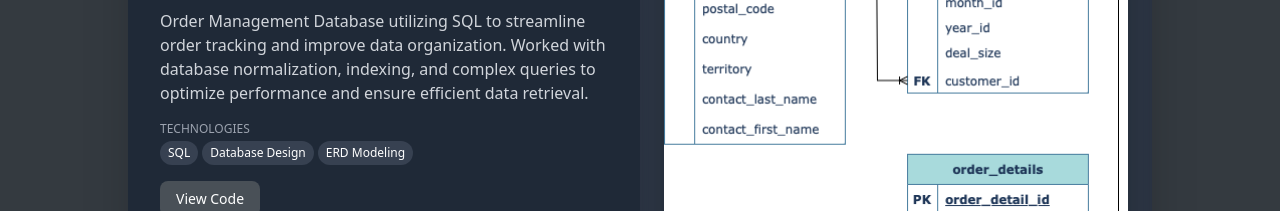
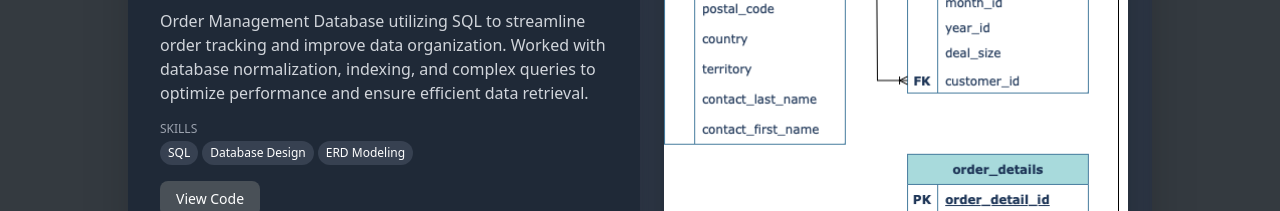
Before and after one commit to megan-es/megan-es.github.io, a React (Vite) app: page / in a window 1280 px wide. Shown: the part 1320-1531 px from the top of the page. Built offline with nearby package versions, Linux system fonts and the light colour scheme.

Commit message:
updated projects - technologies to skills

```diff
--- a/src/components/Projects.jsx
+++ b/src/components/Projects.jsx
@@ -18,35 +18,35 @@ const projects = [
     title: "Order Management Database",
     image: erdDiagram,
     description: "Order Management Database utilizing SQL to streamline order tracking and improve data organization. Worked with database normalization, indexing, and complex queries to optimize performance and ensure efficient data retrieval.",
-    technologies: ["SQL", "Database Design", "ERD Modeling"],
+    skills: ["SQL", "Database Design", "ERD Modeling"],
     codeLink: "https://github.com/megan-es/OrderManagementDatabase"
   },
   {
     title: "Retail Insights Dashboard",
     image: retailDashboardImage,
     description: "Comprehensive retail analytics dashboard providing actionable insights on sales trends, customer behavior, and inventory optimization.",
-    technologies: ["Tableau", "Business Intelligence", "Retail Analytics"],
+    skills: ["Tableau", "Business Intelligence", "Retail Analytics"],
     liveLink: "https://public.tableau.com/views/RetailDashboard_17314641855110/Dashboard2"
   },
   {
     title: "Pet Classification Model",
     image: catImage,
     description: "Developed a pet breed classification model using TensorFlow, trained on the Oxford-IIIT Pet Dataset to accurately identify 37 cat and dog breeds. Employed OpenCV for image preprocessing, implemented data augmentation and dropout layers to prevent overfitting, and achieved approximately 90% validation accuracy.",
-    technologies: ["Python", "TensorFlow", "Computer Vision", "Deep Learning"],
+    skills: ["Python", "TensorFlow", "Computer Vision", "Deep Learning"],
     codeLink: "https://github.com/megan-es/PetClassificationProject"
   },
   {
     title: "Congress Aging Dashboard",
     image: congressDashboardImage,
     description: "Interactive visualization of congressional age demographics over time, revealing trends and shifts in representation.",
-    technologies: ["Tableau", "Data Visualization", "Political Analysis"],
+    skills: ["Tableau", "Data Visualization", "Political Analysis"],
     liveLink: "https://public.tableau.com/views/congreesaging/Dashboard2"
   },
   {
       title: "Animal Crossing: New Horizons Analysis",
       image: animalCrossingImage,
       description: "Analyzed Animal Crossing: New Horizons gameplay data to uncover patterns in villager demographics and in-game item preferences. Developed interactive visualizations to present insights on player behavior, villager popularity trends, and game economy dynamics.",
-      technologies: ["Python", "pandas", "Data Analysis", "Matplotlib", "Statistical Modeling"],
+      skills: ["Python", "pandas", "Data Analysis", "Matplotlib", "Statistical Modeling"],
       codeLink: "https://github.com/megan-es/animal-crossing-new-horizons-project"
     }
 ];
@@ -99,9 +99,9 @@ const Projects = () => {
               <p className="text-gray-300 mb-4 text-sm md:text-base">{project.description}</p>
 
               <div className="mb-4">
-                <h4 className="text-xs uppercase text-gray-400 mb-1">Technologies</h4>
+                <h4 className="text-xs uppercase text-gray-400 mb-1">Skills</h4>
                 <div className="flex flex-wrap gap-1">
-                  {project.technologies?.map((tech, i) => (
+                  {project.skills?.map((tech, i) => (
                     <span key={i} className="px-2 py-1 text-xs bg-gray-700 rounded-full">
                       {tech}
                     </span>
```
